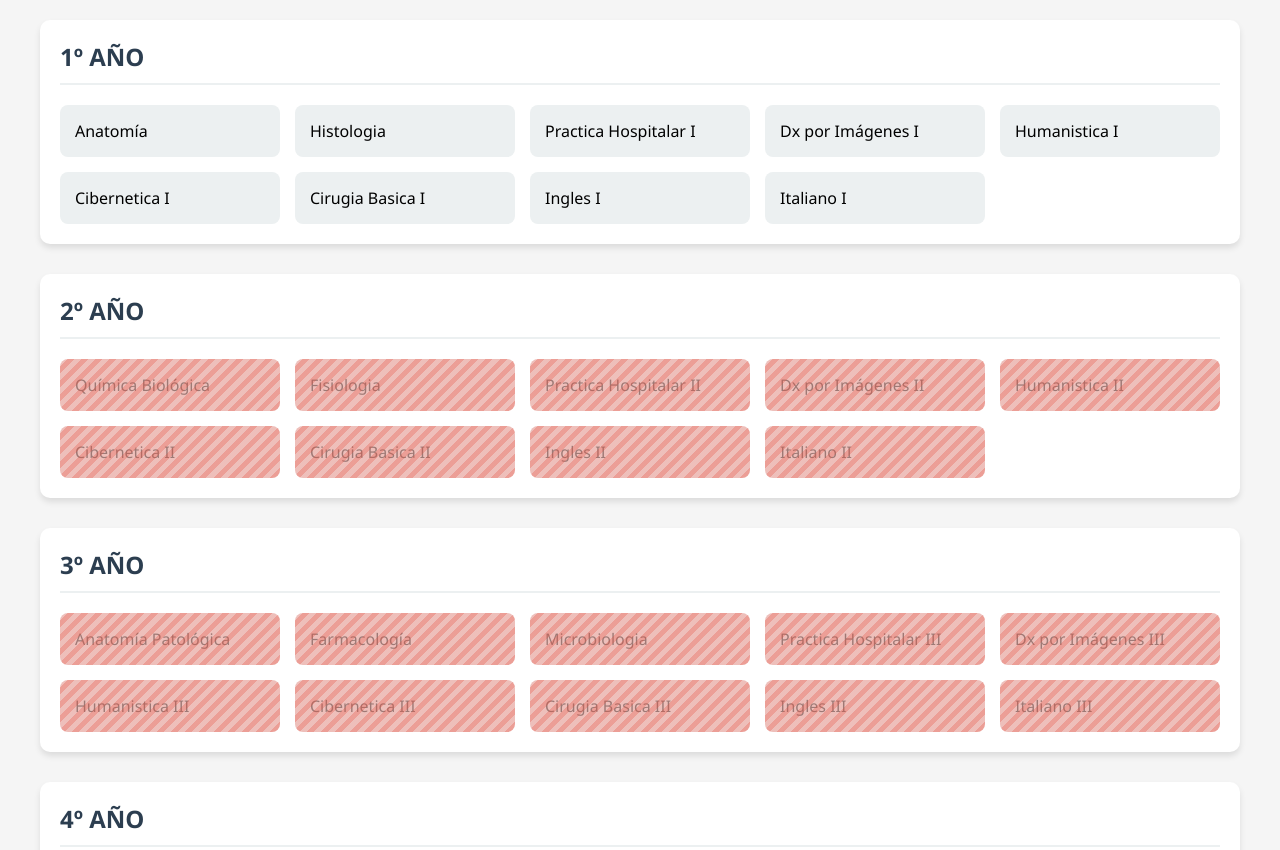
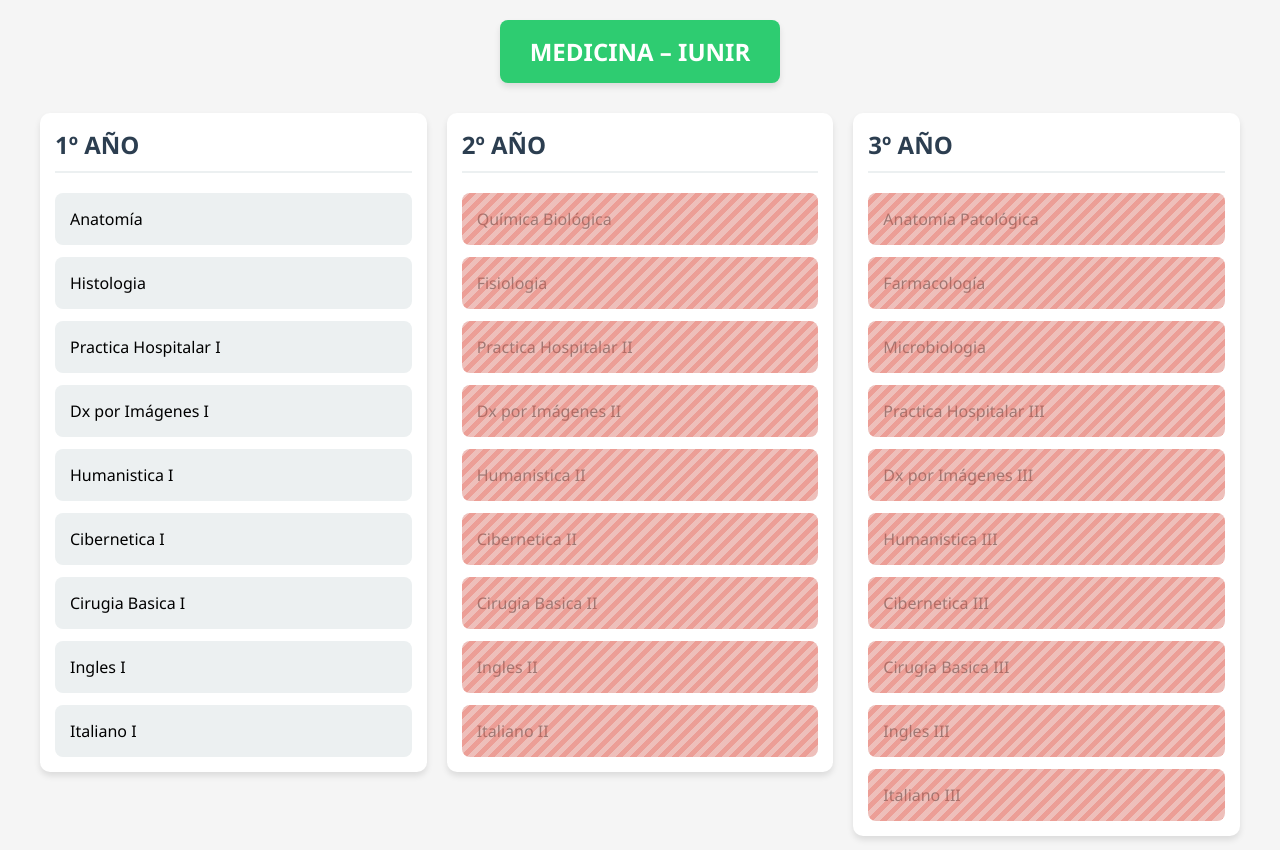
Before and after one commit to Emanuelaguiarf/MALLA-INTERACTIVA-IUNIR, a plain HTML site: page index.html in a window 1280 px wide. Shown: the top 850 px of the page. Drawn offline with Linux system fonts and the light colour scheme.

Commit message:
Update index.html

```diff
--- a/index.html
+++ b/index.html
@@ -3,7 +3,7 @@
 <head>
     <meta charset="UTF-8">
     <meta name="viewport" content="width=device-width, initial-scale=1.0">
-    <title>Malla Curricular Interactiva</title>
+    <title>MEDICINA – IUNIR - Malla Curricular</title>
     <style>
         body {
             font-family: 'Segoe UI', Tahoma, Geneva, Verdana, sans-serif;
@@ -12,18 +12,67 @@
             background-color: #f5f5f5;
         }
 
+        .header-container {
+            display: flex;
+            justify-content: center;
+            margin-bottom: 30px;
+        }
+
+        .title-box {
+            background-color: #2ecc71;
+            color: white;
+            padding: 15px 30px;
+            border-radius: 8px;
+            font-size: 24px;
+            font-weight: bold;
+            text-align: center;
+            box-shadow: 0 4px 6px rgba(0, 0, 0, 0.1);
+        }
+
+        .header-container {
+            display: flex;
+            justify-content: center;
+            margin-bottom: 30px;
+        }
+
+        .title-box {
+            background-color: #2ecc71;
+            color: white;
+            padding: 15px 30px;
+            border-radius: 8px;
+            font-size: 24px;
+            font-weight: bold;
+            text-align: center;
+            box-shadow: 0 4px 6px rgba(0, 0, 0, 0.1);
+        }
+
         .container {
             max-width: 1200px;
             margin: 0 auto;
+            display: grid;
+            grid-template-columns: repeat(3, 1fr);
+            gap: 20px;
+        }
+
+        @media (max-width: 900px) {
+            .container {
+                grid-template-columns: repeat(2, 1fr);
+            }
+        }
+
+        @media (max-width: 600px) {
+            .container {
+                grid-template-columns: 1fr;
+            }
         }
 
         .level {
             background-color: white;
             border-radius: 10px;
-            padding: 20px;
-            margin-bottom: 30px;
+            padding: 15px;
             box-shadow: 0 4px 6px rgba(0, 0, 0, 0.1);
             position: relative;
+            height: fit-content;
         }
 
         .level h2 {
@@ -35,8 +84,8 @@
 
         .materias-container {
             display: grid;
-            grid-template-columns: repeat(auto-fill, minmax(200px, 1fr));
-            gap: 15px;
+            grid-template-columns: repeat(auto-fill, minmax(180px, 1fr));
+            gap: 12px;
         }
 
         .materia {
@@ -140,6 +189,12 @@
     </style>
 </head>
 <body>
+    <div class="header-container">
+        <div class="title-box">
+            MEDICINA – IUNIR
+        </div>
+    </div>
+    </div>
     <div class="container">
         <!-- La malla se generará aquí dinámicamente -->
     </div>
```
